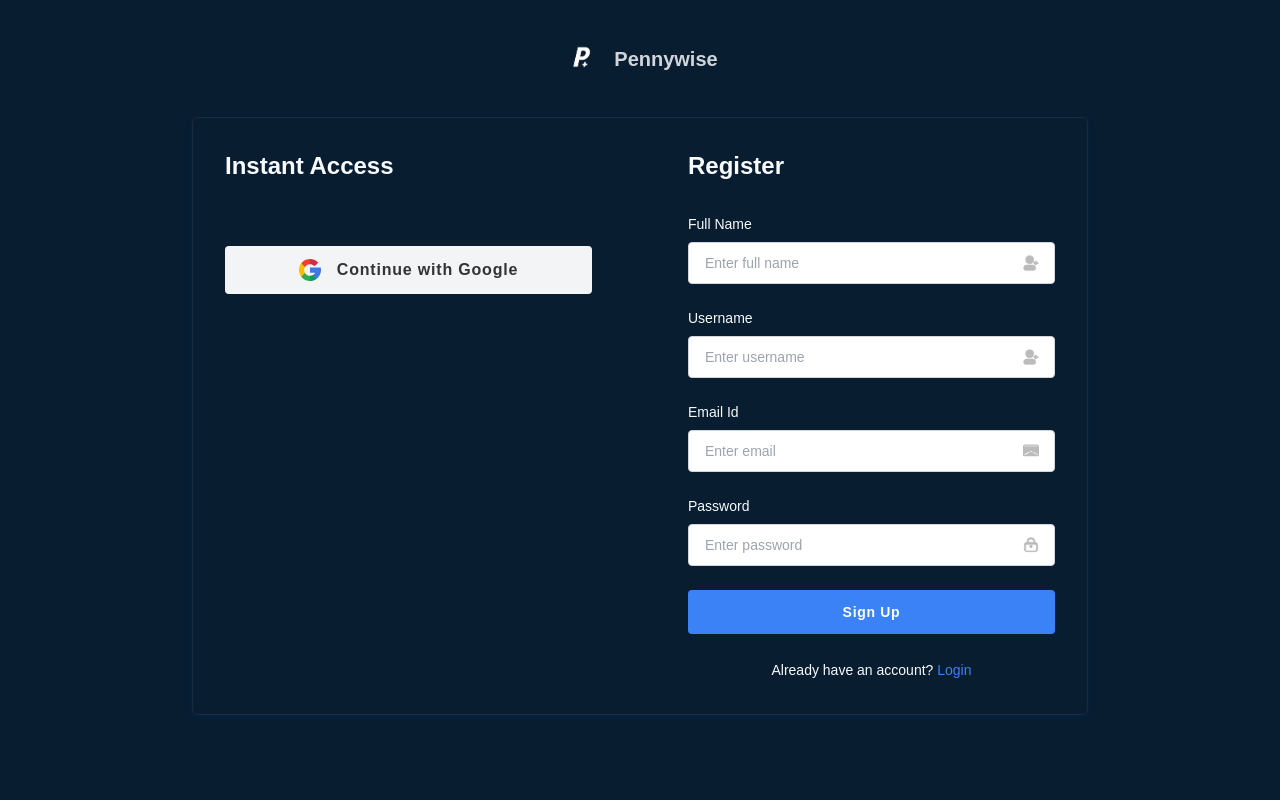
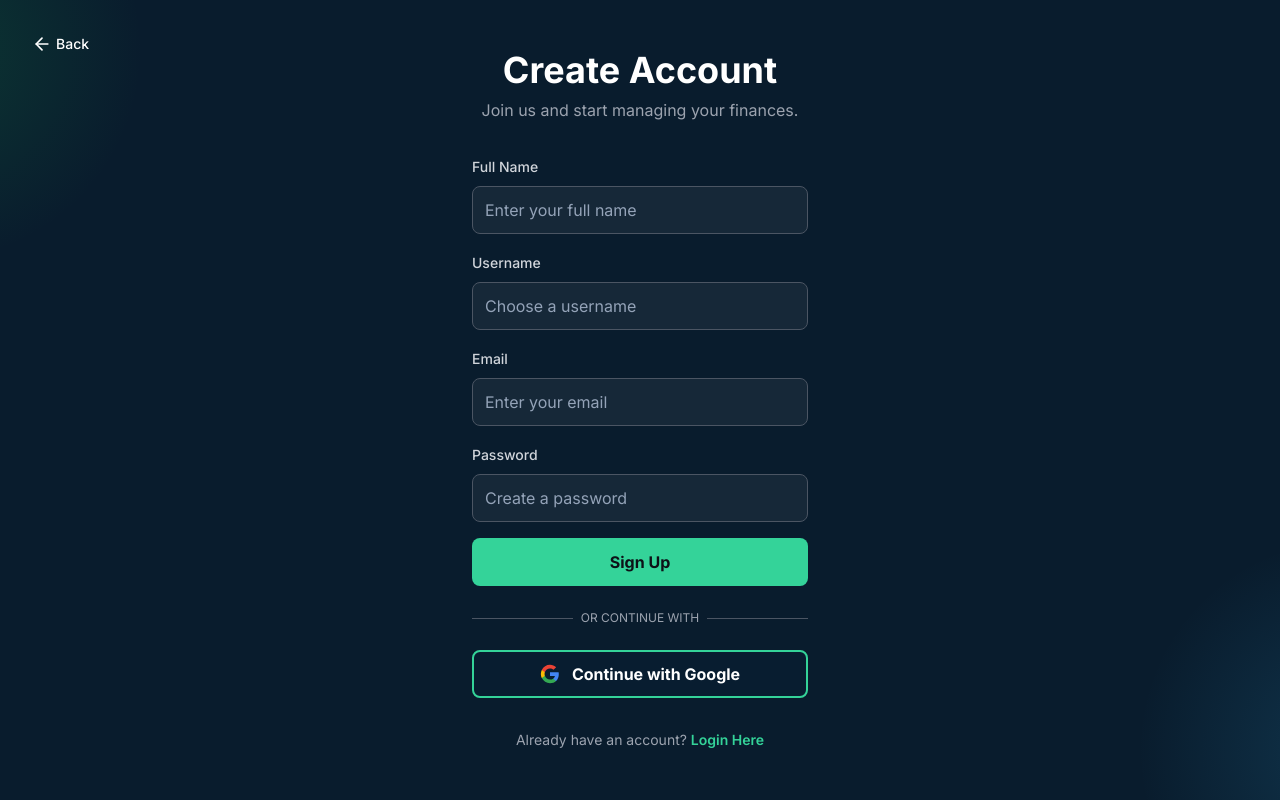
Before and after one commit to dudiddump/Pennywise, a Next.js app: page /sign-up in a window 1280 px wide. Built offline with nearby package versions, Linux system fonts and the light colour scheme.

Commit message:
Sign Up!

```diff
--- a/src/app/(auth)/sign-up/page.tsx
+++ b/src/app/(auth)/sign-up/page.tsx
@@ -1,18 +1,31 @@
 "use client";
+
+import { Button } from "@/components/ui/button";
+import { Input } from "@/components/ui/input";
+import { Label } from "@/components/ui/label";
+import { Form, FormField, FormItem, FormMessage } from "@/components/ui/form";
+import { useToast } from "@/components/ui/use-toast";
 import { signUpSchema } from "@/schemas/signUpSchema";
-import Image from "next/image";
+import { zodResolver } from "@hookform/resolvers/zod";
+import { Loader2, ArrowLeft } from "lucide-react";
+import { signIn } from "next-auth/react";
 import Link from "next/link";
 import { useRouter } from "next/navigation";
 import { useState } from "react";
+import { useForm } from "react-hook-form";
 import { z } from "zod";
-import { useForm } from "react-hook-form";
-import { zodResolver } from "@hookform/resolvers/zod";
+import axios, { AxiosError } from "axios";
 import { ApiResponse } from "@/types/ApiResponse";
-import axios, { AxiosError } from "axios";
-import { useToast } from "@/components/ui/use-toast";
-import { Loader2 } from "lucide-react";
-import { signIn } from "next-auth/react";
-import { MdMoney } from "react-icons/md";
+
+// Google Icon SVG Component
+const GoogleIcon = () => (
+    <svg xmlns="http://www.w3.org/2000/svg" width="20" height="20" viewBox="0 0 24 24" fill="currentColor" className="mr-3">
+        <path d="M22.56,12.25c0-.78-.07-1.53-.2-2.25H12v4.26h5.92c-.26,1.37-1.04,2.53-2.21,3.31v2.77h3.57c2.08-1.92,3.28-4.74,3.28-8.09Z" fill="#4285F4"/>
+        <path d="M12,23c2.97,0,5.46-.98,7.28-2.66l-3.57-2.77c-.98.66-2.23,1.06-3.71,1.06-2.86,0-5.29-1.93-6.16-4.53H2.18v2.84C3.99,20.53,7.7,23,12,23Z" fill="#34A853"/>
+        <path d="M5.84,14.09c-.22-.66-.35-1.36-.35-2.09s.13-1.43.35-2.09V7.07H2.18C1.43,8.55,1,10.22,1,12s.43,3.45,1.18,4.93l3.66-2.84Z" fill="#FBBC05"/>
+        <path d="M12,5.38c1.62,0,3.06.56,4.21,1.64l3.15-3.15C17.45,2.09,14.97,1,12,1,7.7,1,3.99,3.47,2.18,7.07l3.66,2.84c.87-2.6,3.3-4.53,6.16-4.53Z" fill="#EA4335"/>
+    </svg>
+);
 
 function SignUpForm() {
   const [isSubmitting, setIsSubmitting] = useState(false);
@@ -39,14 +52,10 @@
       });
       router.replace(`/verify/${data.username}`);
     } catch (error) {
-      console.error("Error during sign-up:", error);
       const axiosError = error as AxiosError<ApiResponse>;
-      let errorMessage =
-        axiosError.response?.data.message ??
-        "There was a problem with your sign-up. Please try again.";
       toast({
         title: "Sign Up Failed",
-        description: errorMessage,
+        description: axiosError.response?.data.message ?? "An unexpected error occurred.",
         variant: "destructive",
       });
     } finally {
@@ -56,224 +65,114 @@
 
   const handleGoogleSignIn = async () => {
     await signIn("google", {
-      callbackUrl: "/",
+      callbackUrl: "/home",
       redirect: true,
     });
   };
 
   return (
-    <div className="font-[sans-serif] pb-16 flex flex-col justify-center  items-center  px-5">
-      <div className="flex items-center space-x-3 py-10">
-        <Image
-          src="/pennywise-logo.png"
-          alt="Pennywise Logo"
-          width={40}  // adjust as needed
-          height={40} // adjust as needed
-          className="rounded" // optional for rounded corner
-        />
-        <h1 className="text-gray-300 text-xl font-semibold">Pennywise</h1>
+    <div className="relative min-h-screen w-full bg-[#091C2D] text-white flex flex-col font-poppins overflow-hidden">
+      {/* Background radial gradients for highlight effects */}
+      <div className="absolute top-[-25%] left-[-25%] w-[500px] h-[500px] bg-[radial-gradient(circle_at_center,_rgba(22,163,74,0.2)_0%,_transparent_60%)] -z-0"></div>
+      <div className="absolute bottom-[-25%] right-[-25%] w-[500px] h-[500px] bg-[radial-gradient(circle_at_center,_rgba(56,189,248,0.15)_0%,_transparent_60%)] -z-0"></div>
+
+      {/* Header with Back button */}
+      <header className="absolute top-0 left-0 p-6 z-20">
+        <Button variant="ghost" onClick={() => router.back()} className="hover:bg-white/10 text-white p-2 flex items-center">
+            <ArrowLeft className="w-5 h-5 mr-1" />
+            Back
+        </Button>
+      </header>
+
+      <main className="relative z-10 flex-grow flex flex-col justify-center items-center w-full max-w-sm mx-auto px-6">
+        {/* Title Section */}
+        <div className="w-full text-center mb-8">
+            <h1 className="text-4xl font-bold">Create Account</h1>
+            <p className="text-gray-400 mt-2">Join us and start managing your finances.</p>
         </div>
 
-      <div className="w-full max-w-4xl mx-auto lg:border dark:lg:border-gray-800 rounded-md">
-        <div className="grid md:grid-cols-2 lg:gap-24 gap-16 w-full sm:p-8 p-6 shadow-[0_2px_10px_-3px_rgba(6,81,237,0.3)] rounded overflow-hidden">
-          <div className="max-md:order-1 space-y-6">
-            <div className="md:mb-16 mb-8">
-              <h3 className="text-2xl font-extrabold">Instant Access</h3>
+        <Form {...form}>
+            <form onSubmit={form.handleSubmit(onSubmit)} className="w-full space-y-4">
+                <FormField
+                    control={form.control}
+                    name="fullName"
+                    render={({ field }) => (
+                        <FormItem>
+                            <Label className="text-gray-300">Full Name</Label>
+                            <Input {...field} placeholder="Enter your full name" className="bg-white/5 border-gray-600 focus:border-[#34D399] h-12 rounded-lg text-base" />
+                            <FormMessage />
+                        </FormItem>
+                    )}
+                />
+                <FormField
+                    control={form.control}
+                    name="username"
+                    render={({ field }) => (
+                        <FormItem>
+                            <Label className="text-gray-300">Username</Label>
+                            <Input {...field} placeholder="Choose a username" className="bg-white/5 border-gray-600 focus:border-[#34D399] h-12 rounded-lg text-base" />
+                            <FormMessage />
+                        </FormItem>
+                    )}
+                />
+                <FormField
+                    control={form.control}
+                    name="email"
+                    render={({ field }) => (
+                        <FormItem>
+                            <Label className="text-gray-300">Email</Label>
+                            <Input {...field} type="email" placeholder="Enter your email" className="bg-white/5 border-gray-600 focus:border-[#34D399] h-12 rounded-lg text-base" />
+                            <FormMessage />
+                        </FormItem>
+                    )}
+                />
+                <FormField
+                    control={form.control}
+                    name="password"
+                    render={({ field }) => (
+                        <FormItem>
+                            <Label className="text-gray-300">Password</Label>
+                            <Input {...field} type="password" placeholder="Create a password" className="bg-white/5 border-gray-600 focus:border-[#34D399] h-12 rounded-lg text-base" />
+                            <FormMessage />
+                        </FormItem>
+                    )}
+                />
+
+                <Button
+                    type="submit"
+                    disabled={isSubmitting}
+                    className="w-full bg-[#34D399] text-[#0D1117] font-bold py-3 h-12 text-base rounded-lg hover:bg-[#2cb985] transition-all duration-300 transform hover:scale-105 mt-2"
+                >
+                    {isSubmitting ? <Loader2 className="animate-spin" /> : "Sign Up"}
+                </Button>
+            </form>
+        </Form>
+
+        <div className="relative my-6 w-full">
+            <div className="absolute inset-0 flex items-center">
+                <span className="w-full border-t border-gray-600" />
             </div>
-            <div className="space-y-6">
-              <button
-                type="button"
-                className="w-full px-4 py-3 flex items-center justify-center rounded text-[#333] text-base tracking-wider font-semibold border-none outline-none bg-gray-100 hover:bg-gray-200"
-                onClick={handleGoogleSignIn}
-              >
-                <svg
-                  xmlns="http://www.w3.org/2000/svg"
-                  width="22px"
-                  fill="#fff"
-                  className="inline shrink-0 mr-4"
-                  viewBox="0 0 512 512"
-                >
-                  <path
-                    fill="#fbbd00"
-                    d="M120 256c0-25.367 6.989-49.13 19.131-69.477v-86.308H52.823C18.568 144.703 0 198.922 0 256s18.568 111.297 52.823 155.785h86.308v-86.308C126.989 305.13 120 281.367 120 256z"
-                  />
-                  <path
-                    fill="#0f9d58"
-                    d="m256 392-60 60 60 60c57.079 0 111.297-18.568 155.785-52.823v-86.216h-86.216C305.044 385.147 281.181 392 256 392z"
-                  />
-                  <path
-                    fill="#31aa52"
-                    d="m139.131 325.477-86.308 86.308a260.085 260.085 0 0 0 22.158 25.235C123.333 485.371 187.62 512 256 512V392c-49.624 0-93.117-26.72-116.869-66.523z"
-                  />
-                  <path
-                    fill="#3c79e6"
-                    d="M512 256a258.24 258.24 0 0 0-4.192-46.377l-2.251-12.299H256v120h121.452a135.385 135.385 0 0 1-51.884 55.638l86.216 86.216a260.085 260.085 0 0 0 25.235-22.158C485.371 388.667 512 324.38 512 256z"
-                  />
-                  <path
-                    fill="#cf2d48"
-                    d="m352.167 159.833 10.606 10.606 84.853-84.852-10.606-10.606C388.668 26.629 324.381 0 256 0l-60 60 60 60c36.326 0 70.479 14.146 96.167 39.833z"
-                  />
-                  <path
-                    fill="#eb4132"
-                    d="M256 120V0C187.62 0 123.333 26.629 74.98 74.98a259.849 259.849 0 0 0-22.158 25.235l86.308 86.308C162.883 146.72 206.376 120 256 120z"
-                  />
-                </svg>
-                Continue with Google
-              </button>
+            <div className="relative flex justify-center text-xs uppercase">
+                <span className="bg-[#091C2D] px-2 text-gray-400">Or continue with</span>
             </div>
         </div>
-          <form onSubmit={form.handleSubmit(onSubmit)} className="w-full">
-            <div className="mb-8">
-              <h3 className="text-2xl font-extrabold">Register</h3>
-            </div>
-            <div className="space-y-6">
-              <div>
-                <label className="text-sm mb-2 block">Full Name</label>
-                <div className="relative flex items-center">
-                  <input
-                    type="text"
-                    {...form.register("fullName")}
-                    required
-                    className="bg-white dark:text-gray-700 border border-gray-300 w-full text-sm pl-4 pr-10 py-2.5 rounded outline-blue-500"
-                    placeholder="Enter full name"
-                  />
-                  <svg
-                    xmlns="http://www.w3.org/2000/svg"
-                    fill="#bbb"
-                    stroke="#bbb"
-                    className="w-4 h-4 absolute right-4"
-                    viewBox="0 0 24 24"
+
+        <Button
+            variant="outline"
+            onClick={handleGoogleSignIn}
+            className="w-full border-2 border-[#34D399] text-white font-bold py-3 h-12 text-base rounded-lg hover:bg-[#34D399] hover:text-[#0D1117] transition-all duration-300 transform hover:scale-105"
         >
-                    <circle cx="10" cy="7" r="6" />
-                    <path d="M14 15H6a5 5 0 0 0-5 5 3 3 0 0 0 3 3h12a3 3 0 0 0 3-3 5 5 0 0 0-5-5zm8-4h-2.59l.3-.29a1 1 0 0 0-1.42-1.42l-2 2a1 1 0 0 0 0 1.42l2 2a1 1 0 0 0 1.42 0 1 1 0 0 0 0-1.42l-.3-.29H22a1 1 0 0 0 0-2z" />
-                  </svg>
-                </div>
-              </div>
-              <div>
-                <label className="text-sm mb-2 block">Username</label>
-                <div className="relative flex items-center">
-                  <input
-                    type="text"
-                    {...form.register("username")}
-                    required
-                    className="bg-white dark:text-gray-700 border border-gray-300 w-full text-sm pl-4 pr-10 py-2.5 rounded outline-blue-500"
-                    placeholder="Enter username"
-                  />
-                  <svg
-                    xmlns="http://www.w3.org/2000/svg"
-                    fill="#bbb"
-                    stroke="#bbb"
-                    className="w-4 h-4 absolute right-4"
-                    viewBox="0 0 24 24"
-                  >
-                    <circle cx="10" cy="7" r="6" />
-                    <path d="M14 15H6a5 5 0 0 0-5 5 3 3 0 0 0 3 3h12a3 3 0 0 0 3-3 5 5 0 0 0-5-5zm8-4h-2.59l.3-.29a1 1 0 0 0-1.42-1.42l-2 2a1 1 0 0 0 0 1.42l2 2a1 1 0 0 0 1.42 0 1 1 0 0 0 0-1.42l-.3-.29H22a1 1 0 0 0 0-2z" />
-                  </svg>
-                </div>
-                {form.formState.errors.fullName && (
-                  <p className="text-red-500 text-sm mt-1">
-                    {form.formState.errors.fullName.message}
+            <GoogleIcon />
+            Continue with Google
+        </Button>
+
+        <p className="text-sm mt-8 text-center text-gray-400">
+            Already have an account?{' '}
+            <Link href="/sign-in" className="text-[#34D399] font-semibold hover:underline">
+                Login Here
+            </Link>
         </p>
-                )}
-              </div>
-              <div>
-                <label className="text-sm mb-2 block">Email Id</label>
-                <div className="relative flex items-center">
-                  <input
-                    type="email"
-                    {...form.register("email")}
-                    required
-                    className="bg-white dark:text-gray-700 border border-gray-300 w-full text-sm pl-4 pr-10 py-2.5 rounded outline-blue-500"
-                    placeholder="Enter email"
-                  />
-                  <svg
-                    xmlns="http://www.w3.org/2000/svg"
-                    fill="#bbb"
-                    stroke="#bbb"
-                    className="w-4 h-4 absolute right-4"
-                    viewBox="0 0 682.667 682.667"
-                  >
-                    <defs>
-                      <clipPath id="a" clipPathUnits="userSpaceOnUse">
-                        <path d="M0 512h512V0H0Z" />
-                      </clipPath>
-                    </defs>
-                    <g
-                      clipPath="url(#a)"
-                      transform="matrix(1.33 0 0 -1.33 0 682.667)"
-                    >
-                      <path
-                        fill="none"
-                        strokeMiterlimit="10"
-                        strokeWidth="40"
-                        d="M452 444H60c-22.091 0-40-17.909-40-40v-39.446l212.127-157.782c14.17-10.54 33.576-10.54 47.746 0L492 364.554V404c0 22.091-17.909 40-40 40Z"
-                      />
-                      <path d="M472 92H40c-22.091 0-40 17.909-40 40v240c0 22.091 17.909 40 40 40h432c22.091 0 40-17.909 40-40V132c0-22.091-17.909-40-40-40Zm-16.627 65.421L276.666 254.562c-10.69 7.949-25.642 7.949-36.332 0L56.627 157.421c-6.157-4.585-7.41-13.21-2.825-19.366 4.584-6.158 13.208-7.411 19.366-2.826L257.875 232.37c4.277 3.183 10.21 3.183 14.486 0L455.832 135.23c6.158-4.584 14.782-3.332 19.366 2.826 4.585 6.156 3.332 14.78-2.825 19.365Z" />
-                    </g>
-                  </svg>
-                </div>
-                {form.formState.errors.email && (
-                  <p className="text-red-500 text-sm mt-1">
-                    {form.formState.errors.email.message}
-                  </p>
-                )}
-              </div>
-
-
-              <div>
-                <label className="text-sm mb-2 block">Password</label>
-                <div className="relative flex items-center">
-                  <input
-                    type="password"
-                    {...form.register("password")}
-                    required
-                    className="bg-white dark:text-gray-700 border border-gray-300 w-full text-sm pl-4 pr-10 py-2.5 rounded outline-blue-500"
-                    placeholder="Enter password"
-                  />
-                  <svg
-                    xmlns="http://www.w3.org/2000/svg"
-                    fill="#bbb"
-                    stroke="#bbb"
-                    className="w-4 h-4 absolute right-4"
-                    viewBox="0 0 24 24"
-                  >
-                    <path d="M12 12a2 2 0 1 0 0 4 2 2 0 0 0 0-4Zm6-5V7a6 6 0 0 0-12 0v1a4 4 0 0 0-4 4v6a4 4 0 0 0 4 4h12a4 4 0 0 0 4-4v-6a4 4 0 0 0-4-4ZM8 7a4 4 0 1 1 8 0v1H8Zm12 12a2 2 0 0 1-2 2H6a2 2 0 0 1-2-2v-6a2 2 0 0 1 2-2h12a2 2 0 0 1 2 2Z" />
-                  </svg>
-                </div>
-                {form.formState.errors.password && (
-                  <p className="text-red-500 text-sm mt-1">
-                    {form.formState.errors.password.message}
-                  </p>
-                )}
-              </div>
-
-
-              <button
-                type="submit"
-                className="w-full bg-blue-500 text-white rounded py-3 text-sm font-semibold tracking-wider border-none outline-none hover:bg-blue-600 flex justify-center items-center"
-              >
-                {isSubmitting ? (
-                  <>
-                    <Loader2 className="mr-2 h-4 w-5 animate-spin" />
-                    Please wait
-                  </>
-                ) : (
-                  "Sign Up"
-                )}
-              </button>
-              <div className="text-center">
-                <span className="text-sm">Already have an account? </span>
-                <Link
-                  href="/sign-in"
-                  className="text-blue-500 hover:underline text-sm"
-                >
-                  Login
-                </Link>
-              </div>
-            </div>
-          </form>
-        </div>
-      </div>
+      </main>
     </div>
   );
 }
```
Lines whose indentation alone changed are shown as unchanged.
